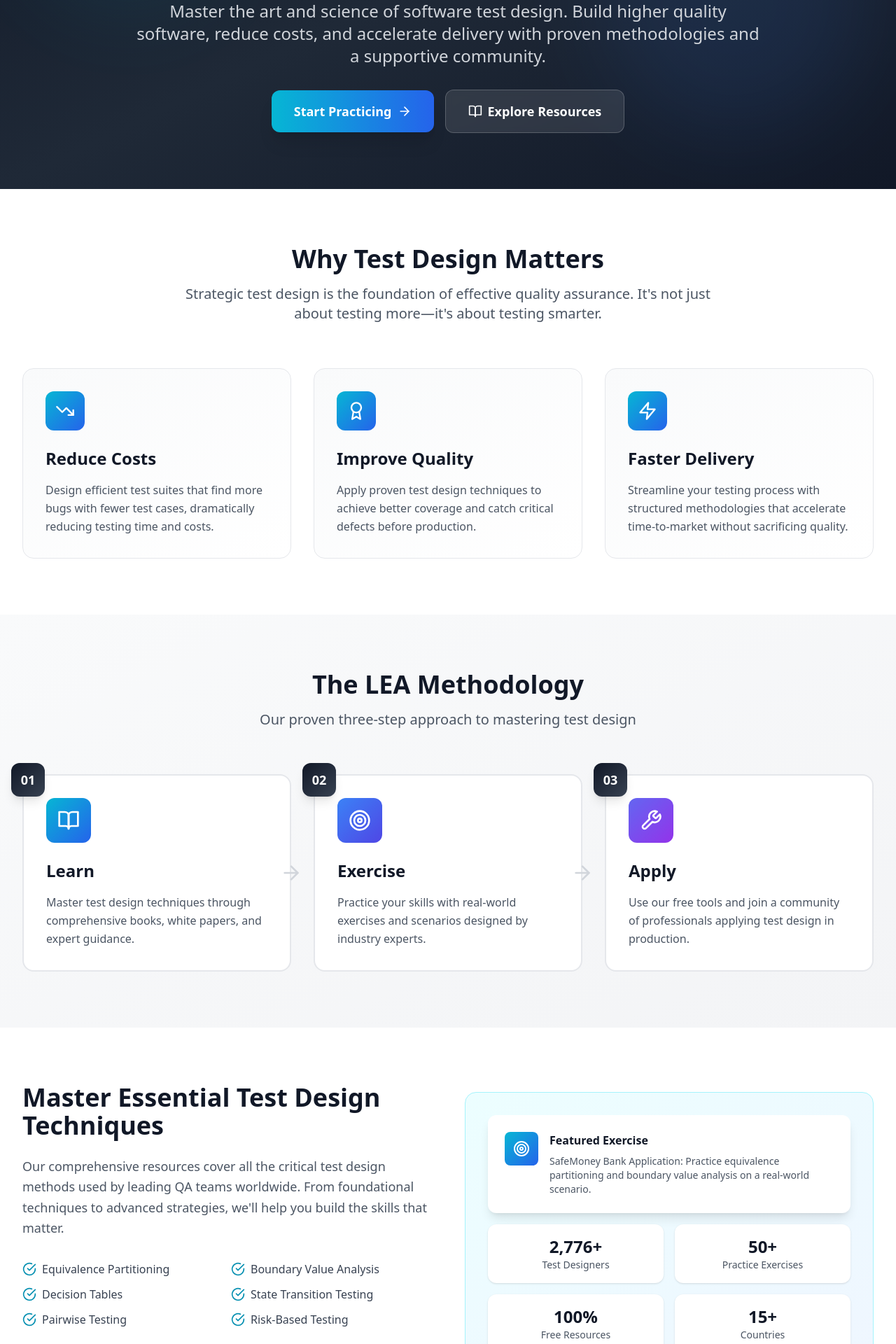
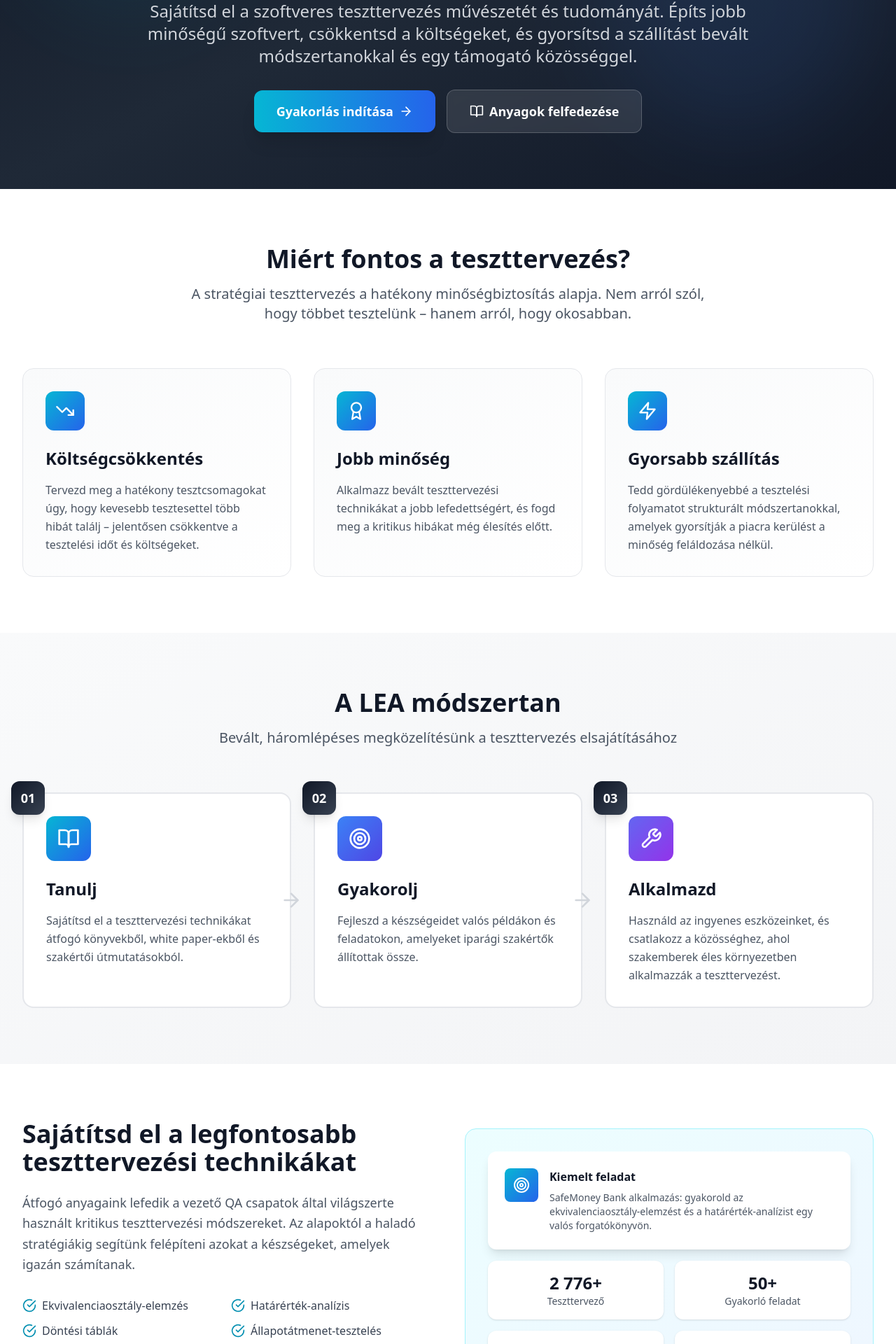
Before and after one commit to themastermindhu/szofttech-labor, a React (Vite) app: page / in a window 1280 px wide. Shown: the part 358-2278 px from the top of the page at 70% size. Built offline with nearby package versions, Linux system fonts and the light colour scheme.

Commit message:
Update HomePage.tsx

```diff
--- a/src/pages/HomePage.tsx
+++ b/src/pages/HomePage.tsx
@@ -8,18 +8,21 @@ export default function HomePage({ onNavigate }: HomePageProps) {
   const benefits = [
     {
       icon: TrendingDown,
-      title: 'Reduce Costs',
-      description: 'Design efficient test suites that find more bugs with fewer test cases, dramatically reducing testing time and costs.',
+      title: 'Költségcsökkentés',
+      description:
+        'Tervezd meg a hatékony tesztcsomagokat úgy, hogy kevesebb tesztesettel több hibát találj – jelentősen csökkentve a tesztelési időt és költségeket.',
     },
     {
       icon: Award,
-      title: 'Improve Quality',
-      description: 'Apply proven test design techniques to achieve better coverage and catch critical defects before production.',
+      title: 'Jobb minőség',
+      description:
+        'Alkalmazz bevált teszttervezési technikákat a jobb lefedettségért, és fogd meg a kritikus hibákat még élesítés előtt.',
     },
     {
       icon: Zap,
-      title: 'Faster Delivery',
-      description: 'Streamline your testing process with structured methodologies that accelerate time-to-market without sacrificing quality.',
+      title: 'Gyorsabb szállítás',
+      description:
+        'Tedd gördülékenyebbé a tesztelési folyamatot strukturált módszertanokkal, amelyek gyorsítják a piacra kerülést a minőség feláldozása nélkül.',
     },
   ];
 
@@ -27,40 +30,43 @@ export default function HomePage({ onNavigate }: HomePageProps) {
     {
       step: '01',
       icon: BookOpen,
-      title: 'Learn',
-      description: 'Master test design techniques through comprehensive books, white papers, and expert guidance.',
+      title: 'Tanulj',
+      description:
+        'Sajátítsd el a teszttervezési technikákat átfogó könyvekből, white paper-ekből és szakértői útmutatásokból.',
       color: 'from-cyan-500 to-blue-600',
     },
     {
       step: '02',
       icon: Target,
-      title: 'Exercise',
-      description: 'Practice your skills with real-world exercises and scenarios designed by industry experts.',
+      title: 'Gyakorolj',
+      description:
+        'Fejleszd a készségeidet valós példákon és feladatokon, amelyeket iparági szakértők állítottak össze.',
       color: 'from-blue-500 to-indigo-600',
     },
     {
       step: '03',
       icon: Wrench,
-      title: 'Apply',
-      description: 'Use our free tools and join a community of professionals applying test design in production.',
+      title: 'Alkalmazd',
+      description:
+        'Használd az ingyenes eszközeinket, és csatlakozz a közösséghez, ahol szakemberek éles környezetben alkalmazzák a teszttervezést.',
       color: 'from-indigo-500 to-purple-600',
     },
   ];
 
   const stats = [
-    { value: '2,776+', label: 'Test Designers' },
-    { value: '50+', label: 'Practice Exercises' },
-    { value: '100%', label: 'Free Resources' },
-    { value: '15+', label: 'Countries' },
+    { value: '2 776+', label: 'Teszttervező' },
+    { value: '50+', label: 'Gyakorló feladat' },
+    { value: '100%', label: 'Ingyenes anyagok' },
+    { value: '15+', label: 'Ország' },
   ];
 
   const features = [
-    'Equivalence Partitioning',
-    'Boundary Value Analysis',
-    'Decision Tables',
-    'State Transition Testing',
-    'Pairwise Testing',
-    'Risk-Based Testing',
+    'Ekvivalenciaosztály-elemzés',
+    'Határérték-analízis',
+    'Döntési táblák',
+    'Állapotátmenet-tesztelés',
+    'Páronkénti tesztelés',
+    'Kockázatalapú tesztelés',
   ];
 
   return (
@@ -75,19 +81,20 @@ export default function HomePage({ onNavigate }: HomePageProps) {
           <div className="text-center max-w-4xl mx-auto">
             <div className="inline-flex items-center gap-2 bg-white/10 backdrop-blur-sm px-4 py-2 rounded-full mb-6 border border-white/20">
               <Users className="h-4 w-4 text-cyan-400" />
-              <span className="text-sm">Join 2,776+ test designers worldwide</span>
+              <span className="text-sm">Csatlakozz 2 776+ teszttervezőhöz világszerte</span>
             </div>
 
             <h1 className="text-5xl md:text-6xl lg:text-7xl font-bold mb-6 leading-tight">
-              Let's Learn Test Design{' '}
+              Tanuljunk teszttervezést{' '}
               <span className="bg-gradient-to-r from-cyan-400 to-blue-400 bg-clip-text text-transparent">
-                Together
+                együtt
               </span>
             </h1>
 
             <p className="text-xl md:text-2xl text-gray-300 mb-8 leading-relaxed">
-              Master the art and science of software test design. Build higher quality software,
-              reduce costs, and accelerate delivery with proven methodologies and a supportive community.
+              Sajátítsd el a szoftveres teszttervezés művészetét és tudományát. Építs jobb minőségű
+              szoftvert, csökkentsd a költségeket, és gyorsítsd a szállítást bevált módszertanokkal
+              és egy támogató közösséggel.
             </p>
 
             <div className="flex flex-col sm:flex-row gap-4 justify-center items-center">
@@ -95,7 +102,7 @@ export default function HomePage({ onNavigate }: HomePageProps) {
                 onClick={() => onNavigate('exercises')}
                 className="group px-8 py-4 bg-gradient-to-r from-cyan-500 to-blue-600 text-white rounded-xl text-lg font-semibold hover:from-cyan-600 hover:to-blue-700 transition-all shadow-xl hover:shadow-2xl hover:scale-105 flex items-center gap-2"
               >
-                Start Practicing
+                Gyakorlás indítása
                 <ArrowRight className="h-5 w-5 group-hover:translate-x-1 transition-transform" />
               </button>
               <button
@@ -103,7 +110,7 @@ export default function HomePage({ onNavigate }: HomePageProps) {
                 className="px-8 py-4 bg-white/10 backdrop-blur-sm text-white rounded-xl text-lg font-semibold hover:bg-white/20 transition-all border border-white/20 flex items-center gap-2"
               >
                 <BookOpen className="h-5 w-5" />
-                Explore Resources
+                Anyagok felfedezése
               </button>
             </div>
           </div>
@@ -114,11 +121,11 @@ export default function HomePage({ onNavigate }: HomePageProps) {
         <div className="max-w-7xl mx-auto px-4 sm:px-6 lg:px-8">
           <div className="text-center mb-16">
             <h2 className="text-4xl font-bold text-gray-900 mb-4">
-              Why Test Design Matters
+              Miért fontos a teszttervezés?
             </h2>
             <p className="text-xl text-gray-600 max-w-3xl mx-auto">
-              Strategic test design is the foundation of effective quality assurance.
-              It's not just about testing more—it's about testing smarter.
+              A stratégiai teszttervezés a hatékony minőségbiztosítás alapja.
+              Nem arról szól, hogy többet tesztelünk – hanem arról, hogy okosabban.
             </p>
           </div>
 
@@ -143,25 +150,24 @@ export default function HomePage({ onNavigate }: HomePageProps) {
         <div className="max-w-7xl mx-auto px-4 sm:px-6 lg:px-8">
           <div className="text-center mb-16">
             <h2 className="text-4xl font-bold text-gray-900 mb-4">
-              The LEA Methodology
+              A LEA módszertan
             </h2>
             <p className="text-xl text-gray-600 max-w-3xl mx-auto">
-              Our proven three-step approach to mastering test design
+              Bevált, háromlépéses megközelítésünk a teszttervezés elsajátításához
             </p>
           </div>
 
           <div className="grid md:grid-cols-3 gap-8">
             {methodology.map((step, index) => (
-              <div
-                key={index}
-                className="relative group"
-              >
+              <div key={index} className="relative group">
                 <div className="bg-white rounded-2xl p-8 border-2 border-gray-200 hover:border-transparent hover:shadow-2xl transition-all h-full">
                   <div className="absolute -top-4 -left-4 w-12 h-12 bg-gradient-to-br from-gray-900 to-gray-700 rounded-xl flex items-center justify-center text-white font-bold text-lg shadow-lg">
                     {step.step}
                   </div>
 
-                  <div className={`w-16 h-16 bg-gradient-to-br ${step.color} rounded-xl flex items-center justify-center mb-6 group-hover:scale-110 transition-transform`}>
+                  <div
+                    className={`w-16 h-16 bg-gradient-to-br ${step.color} rounded-xl flex items-center justify-center mb-6 group-hover:scale-110 transition-transform`}
+                  >
                     <step.icon className="h-8 w-8 text-white" />
                   </div>
 
@@ -185,12 +191,12 @@ export default function HomePage({ onNavigate }: HomePageProps) {
           <div className="grid md:grid-cols-2 gap-12 items-center">
             <div>
               <h2 className="text-4xl font-bold text-gray-900 mb-6">
-                Master Essential Test Design Techniques
+                Sajátítsd el a legfontosabb teszttervezési technikákat
               </h2>
               <p className="text-lg text-gray-600 mb-8 leading-relaxed">
-                Our comprehensive resources cover all the critical test design methods used by
-                leading QA teams worldwide. From foundational techniques to advanced strategies,
-                we'll help you build the skills that matter.
+                Átfogó anyagaink lefedik a vezető QA csapatok által világszerte használt
+                kritikus teszttervezési módszereket. Az alapoktól a haladó stratégiákig segítünk
+                felépíteni azokat a készségeket, amelyek igazán számítanak.
               </p>
 
               <div className="grid grid-cols-2 gap-3 mb-8">
@@ -206,7 +212,7 @@ export default function HomePage({ onNavigate }: HomePageProps) {
                 onClick={() => onNavigate('learn')}
                 className="group px-6 py-3 bg-gradient-to-r from-cyan-500 to-blue-600 text-white rounded-lg font-semibold hover:from-cyan-600 hover:to-blue-700 transition-all shadow-lg hover:shadow-xl flex items-center gap-2"
               >
-                View All Techniques
+                Összes technika megtekintése
                 <ArrowRight className="h-5 w-5 group-hover:translate-x-1 transition-transform" />
               </button>
             </div>
@@ -219,10 +225,10 @@ export default function HomePage({ onNavigate }: HomePageProps) {
                       <Target className="h-6 w-6 text-white" />
                     </div>
                     <div>
-                      <h4 className="font-semibold text-gray-900 mb-2">Featured Exercise</h4>
+                      <h4 className="font-semibold text-gray-900 mb-2">Kiemelt feladat</h4>
                       <p className="text-sm text-gray-600">
-                        SafeMoney Bank Application: Practice equivalence partitioning and
-                        boundary value analysis on a real-world scenario.
+                        SafeMoney Bank alkalmazás: gyakorold az ekvivalenciaosztály-elemzést és a
+                        határérték-analízist egy valós forgatókönyvön.
                       </p>
                     </div>
                   </div>
@@ -250,25 +256,25 @@ export default function HomePage({ onNavigate }: HomePageProps) {
         <div className="max-w-4xl mx-auto px-4 sm:px-6 lg:px-8 text-center relative">
           <Users className="h-16 w-16 mx-auto mb-6 text-cyan-400" />
           <h2 className="text-4xl font-bold mb-6">
-            Join the Test Design Community
+            Csatlakozz a Teszttervező Közösséghez
           </h2>
           <p className="text-xl text-gray-300 mb-8 leading-relaxed">
-            Connect with 2,776+ test designers from around the world. Get access to exclusive
-            tools, participate in discussions, and grow your expertise alongside industry peers.
+            Kapcsolódj 2 776+ teszttervezőhöz a világ minden tájáról. Férj hozzá exkluzív eszközökhöz,
+            vegyél részt beszélgetésekben, és fejlődj iparági társak mellett.
           </p>
           <div className="flex flex-col sm:flex-row gap-4 justify-center">
             <button
               onClick={() => onNavigate('apply')}
               className="group px-8 py-4 bg-gradient-to-r from-cyan-500 to-blue-600 text-white rounded-xl text-lg font-semibold hover:from-cyan-600 hover:to-blue-700 transition-all shadow-xl hover:shadow-2xl hover:scale-105 flex items-center justify-center gap-2"
             >
-              Join Now - It's Free
+              Csatlakozz most – ingyenes
               <ArrowRight className="h-5 w-5 group-hover:translate-x-1 transition-transform" />
             </button>
             <button
               onClick={() => onNavigate('community')}
               className="px-8 py-4 bg-white/10 backdrop-blur-sm text-white rounded-xl text-lg font-semibold hover:bg-white/20 transition-all border border-white/20"
             >
-              Learn More
+              Tudj meg többet
             </button>
           </div>
         </div>
```
